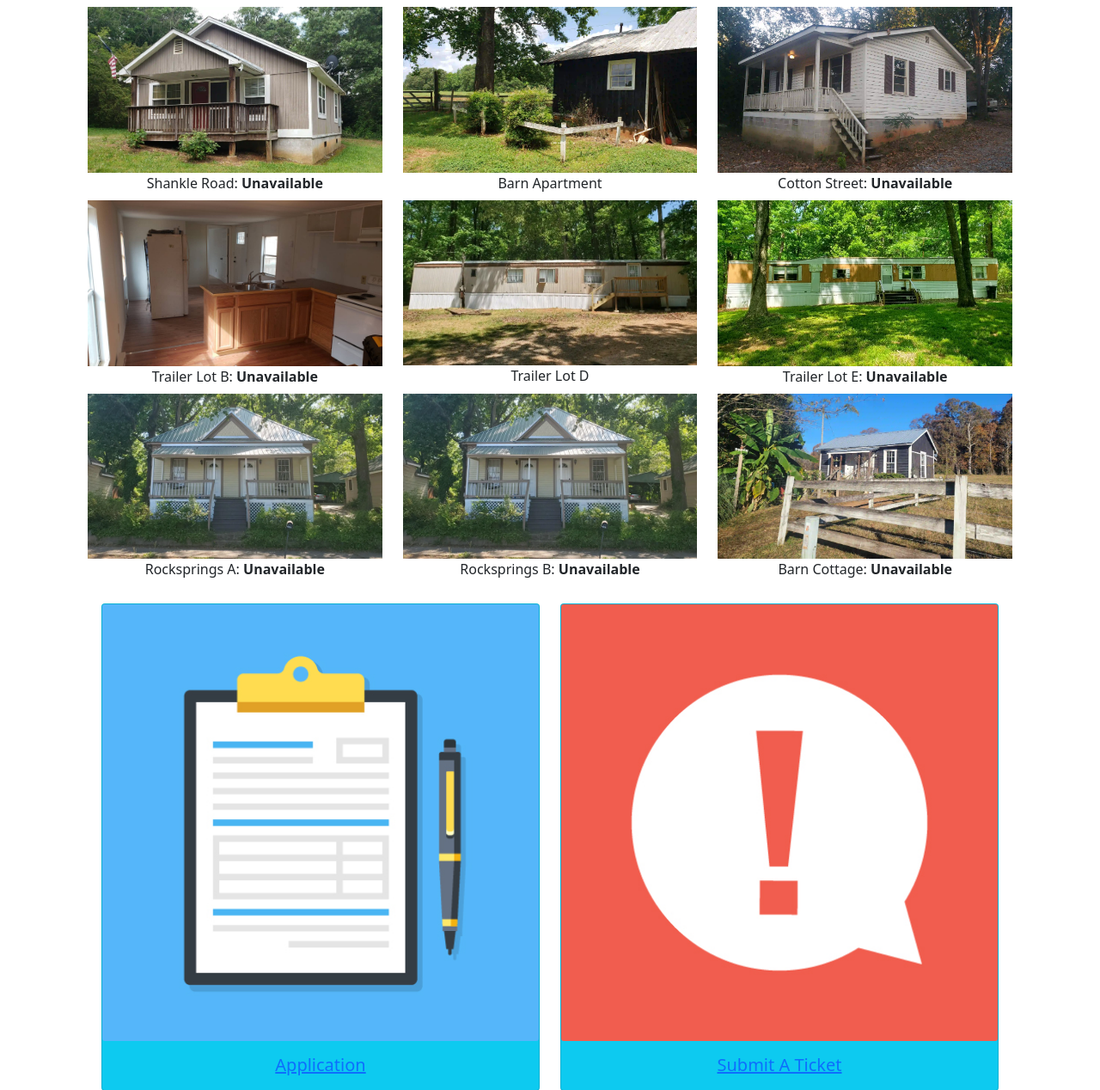
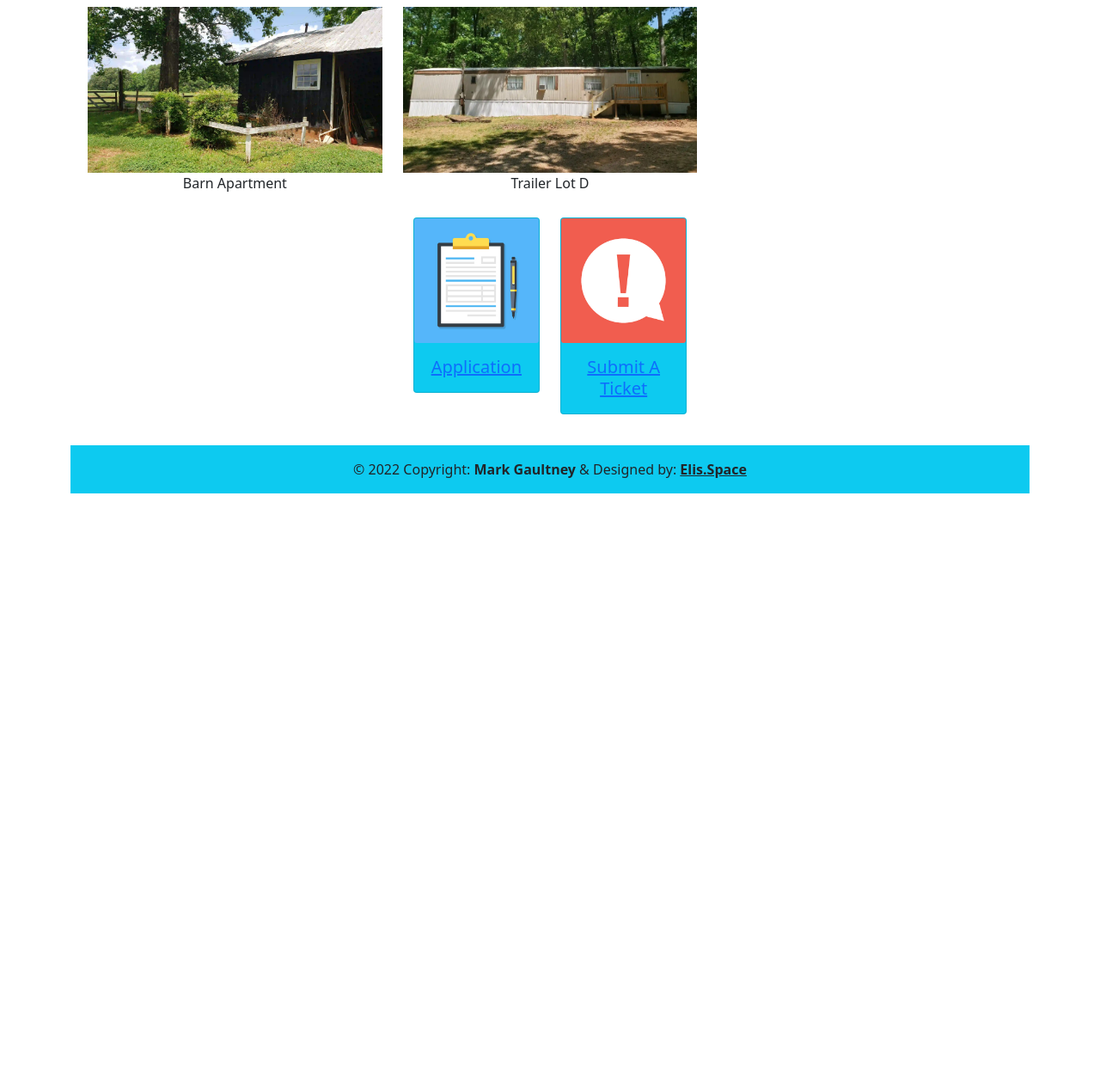
Before and after one commit to elisspace/pops, a PHP site: page / in a window 1280 px wide. Shown: the part 56-1324 px from the top of the page at 86% size. After the commit the page ends 630 px from the top, so only its background shows below. Run offline with PHP 8.4, Linux system fonts and the light colour scheme.

Commit message:
change grid on index to only show available props

```diff
--- a/index.php
+++ b/index.php
@@ -4,51 +4,47 @@
 ?>
 
 <!--Property Rented (or not) Row 1-->
-<div class="row justify-content-center text-center m-2">
-    <div class="col">
+<div class="row justify-content-center text-center m-2 row-cols-3">
+    <!-- <div class="col">
         <a href="p/shankle.php"><img src="pics/shankle/shankle_front_3_perc.webp" class="d-block w-100" alt="Shankle Road"></a>
         Shankle Road: <b>Unavailable</b>
-    </div>
+    </div> -->
     <div class="col">
        <a href="p/barn.php"><img src="pics/barn/barn_front_0_perc.webp" class="d-block w-100" alt="Barn Apartment"></a>
         Barn Apartment
     </div>
-    <div class="col">
+    <!-- <div class="col">
        <a href="p/cotton.php"> <img src="pics/cotton/cotton_front_0_perc.webp" class="d-block w-100" alt="Cotton Street"></a>
         Cotton Street: <b>Unavailable</b>
-    </div>
-</div>
+    </div> -->
 
 <!-- Row 2 -->
-<div class="row justify-content-center text-center m-2">
-    <div class="col">
+    <!-- <div class="col">
        <a href="p/b.php"> <img src="pics/b/signal-2021-04-09-011605_001.jpeg" class="d-block w-100" alt="Trailer Lot B"></a>
         Trailer Lot B: <b>Unavailable</b>
-    </div>
+    </div> -->
     <div class="col">
        <a href="p/d.php"> <img src="pics/d/lot-d-front-20-perc.webp" class="d-block w-100" alt="Trailer Lot D"></a>
         Trailer Lot D
     </div>
-    <div class="col">
+    <!-- <div class="col">
        <a href="p/e.php"> <img src="pics/e/lot-e-72-perc.webp" class="d-block w-100" alt="Trailer Lot E"></a>
         Trailer Lot E: <b>Unavailable</b>
-    </div>
-</div>
+    </div> -->
 
 <!-- Row 3 -->
-<div class="row justify-content-center text-center m-2">
-    <div class="col">
+    <!-- <div class="col">
     <a href="p/rocksprings-a.php"><img src="pics/rocksprings/rocksprings-front-72-perc.webp" class="d-block w-100" alt="Rocksprings A"></a>
         Rocksprings A: <b>Unavailable</b>
-    </div>
+    </div> -->
     <div class="col">
-    <a href="p/rocksprings-b.php"><img src="pics/rocksprings/rocksprings-front-72-perc.webp" class="d-block w-100" alt="Rocksprings B"></a>
+    <!-- <a href="p/rocksprings-b.php"><img src="pics/rocksprings/rocksprings-front-72-perc.webp" class="d-block w-100" alt="Rocksprings B"></a>
         Rocksprings B: <b>Unavailable</b>
-    </div>
-    <div class="col">
+    </div> -->
+    <!-- <div class="col">
        <a href="p/cottage.php"> <img src="pics/cottage/cottage_front_0_perc.webp" class="d-block w-100" alt="Barn Cottage"></a>
         Barn Cottage: <b>Unavailable</b>
-    </div>
+    </div> -->
 </div>
 
     <!--Icons Row-->
```
